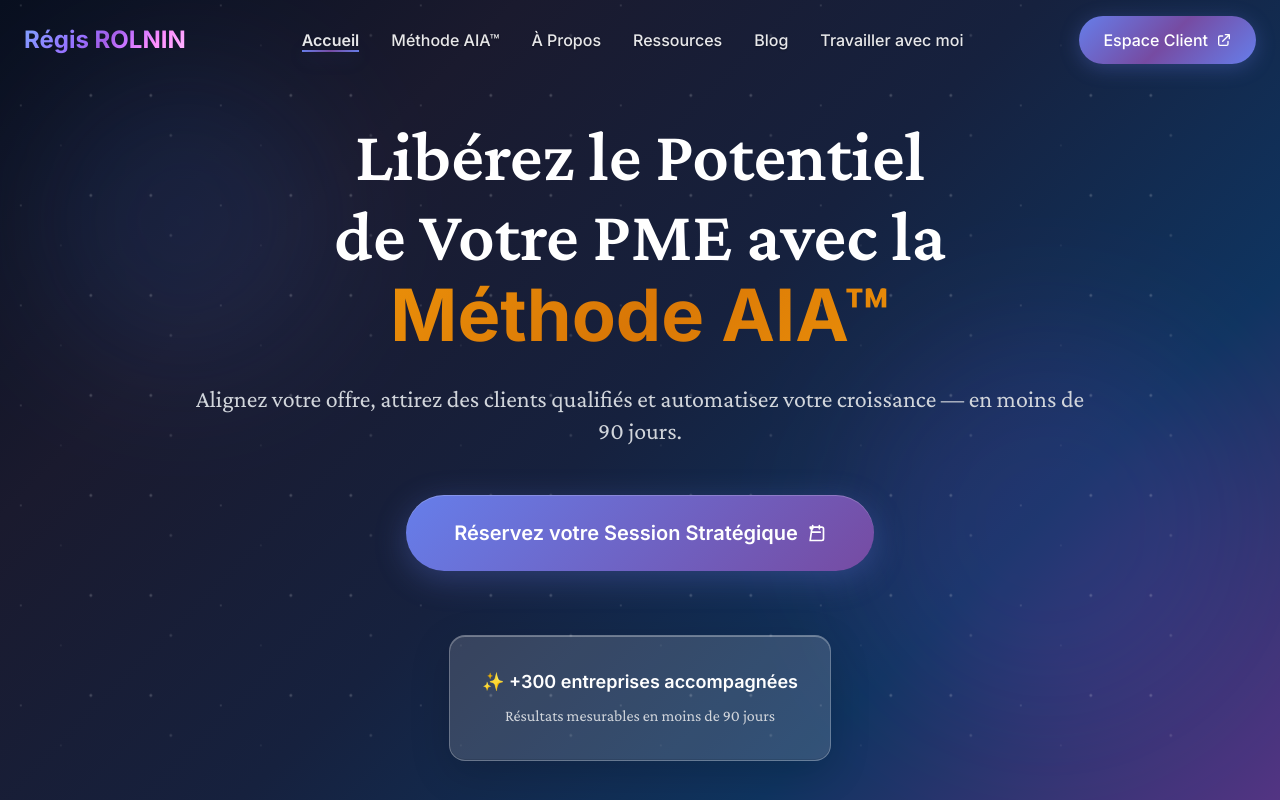
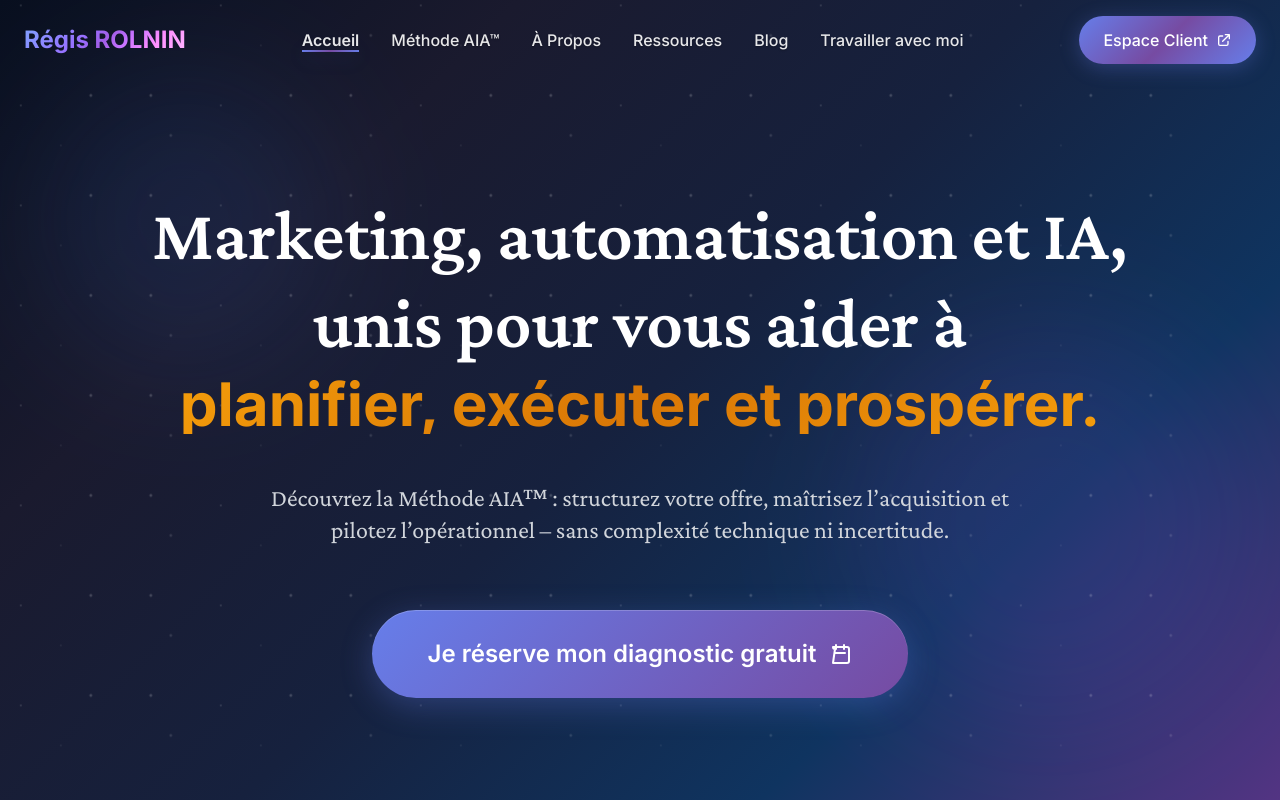
Before and after one commit to regroln1/growth-expert-astro, an Astro site: page / in a window 1280 px wide. Shown: the top 800 px of the page. Built offline with nearby package versions, Linux system fonts and the light colour scheme; Astro itself is replaced by a stand-in of ours; a web font is replaced by a local one.

Commit message:
content hero first version

```diff
--- a/src/components/Hero.astro
+++ b/src/components/Hero.astro
@@ -1,58 +1,45 @@
----
----
-
-<section id="home" class="relative min-h-screen flex items-center justify-center overflow-hidden pt-20 bg-galaxy bg-particles">
-  <!-- Enhanced Background Elements with BKC inspiration -->
+<section id="home" class="relative min-h-screen flex items-center justify-center overflow-hidden pt-24 bg-galaxy bg-particles">
+  <!-- Background Decorative Elements -->
   <div class="absolute inset-0">
-    <!-- Main galaxy background is handled by bg-galaxy class -->
-
-    <!-- Floating orbs with enhanced effects -->
     <div class="absolute top-20 left-10 w-72 h-72 bg-blue-500/10 rounded-full blur-3xl float-slow"></div>
     <div class="absolute bottom-20 right-10 w-96 h-96 bg-purple-500/10 rounded-full blur-3xl float-medium" style="animation-delay: 2s;"></div>
     <div class="absolute top-1/2 left-1/2 transform -translate-x-1/2 -translate-y-1/2 w-64 h-64 bg-gold-500/5 rounded-full blur-3xl float-fast" style="animation-delay: 4s;"></div>
-
-    <!-- Additional depth layers -->
     <div class="absolute top-40 right-1/4 w-48 h-48 bg-indigo-500/8 rounded-full blur-2xl float-slow" style="animation-delay: 1s;"></div>
     <div class="absolute bottom-40 left-1/4 w-56 h-56 bg-violet-500/8 rounded-full blur-2xl float-medium" style="animation-delay: 3s;"></div>
   </div>
 
-  <!-- Enhanced content with better spacing and effects -->
+  <!-- Content -->
   <div class="relative z-10 container mx-auto px-6">
     <div class="flex items-center justify-center">
       <div class="text-white text-center max-w-5xl">
-        <h1 class="text-4xl lg:text-7xl font-bold mb-8 animate-fade-in">
-          <span class="font-crimson block mb-2">Libérez le Potentiel</span>
-          <span class="font-crimson block mb-2">de Votre PME avec la</span>
-          <span class="text-gradient-gold block">Méthode AIA™</span>
+
+        <!-- ✅ H1 -->
+        <h1 class="text-4xl md:text-6xl lg:text-7xl font-bold mb-12 animate-fade-in leading-tight">
+          <span class="font-crimson block mb-4">Marketing, automatisation et IA,</span>
+          <span class="font-crimson block mb-4">unis pour vous aider à</span>
+          <span class="text-gradient-gold block whitespace-nowrap text-4xl md:text-5xl lg:text-6xl">
+            planifier, exécuter et prospérer.
+          </span>
         </h1>
 
-        <p class="text-xl lg:text-2xl text-gray-300 mb-12 leading-relaxed animate-fade-in font-crimson max-w-4xl mx-auto" style="animation-delay: 0.2s;">
-          Alignez votre offre, attirez des clients qualifiés et automatisez votre croissance — en moins de 90 jours.
+        <!-- ✅ Subtitle -->
+        <p class="text-lg md:text-xl lg:text-2xl text-gray-300 mb-16 leading-relaxed animate-fade-in font-crimson max-w-3xl mx-auto" style="animation-delay: 0.2s;">
+          Découvrez la Méthode AIA™ : structurez votre offre, maîtrisez l’acquisition et pilotez l’opérationnel – sans complexité technique ni incertitude.
         </p>
 
+        <!-- ✅ CTA Button -->
         <div class="animate-fade-in" style="animation-delay: 0.4s;">
           <a
             href="#contact"
-            class="inline-flex items-center px-12 py-6 cta-primary text-white font-semibold rounded-full hover-lift transition-all duration-300 text-xl"
+            class="inline-flex items-center px-14 py-7 cta-primary text-white font-semibold rounded-full hover-lift transition-all duration-300 text-2xl"
           >
-            Réservez votre Session Stratégique
-            <svg class="ml-2 w-5 h-5" fill="none" stroke="currentColor" viewBox="0 0 24 24">
+            Je réserve mon diagnostic gratuit
+            <svg class="ml-3 w-6 h-6" fill="none" stroke="currentColor" viewBox="0 0 24 24">
               <path stroke-linecap="round" stroke-linejoin="round" stroke-width="2" d="M8 7V3m8 4V3m-9 8h10M5 21h14a2 2 0 002-2V7a2 2 0 00-2-2H5a2 2 0 002 2z"></path>
             </svg>
           </a>
         </div>
 
-        <!-- Enhanced trust indicators -->
-        <div class="mt-16 animate-fade-in" style="animation-delay: 0.6s;">
-          <div class="glass-strong p-8 rounded-2xl inline-block hover-lift transition-all duration-300">
-            <p class="text-gold-400 font-semibold text-lg mb-2">
-              ✨ +300 entreprises accompagnées
-            </p>
-            <p class="text-gray-300 text-base font-crimson">
-              Résultats mesurables en moins de 90 jours
-            </p>
-          </div>
-        </div>
       </div>
     </div>
   </div>
```
